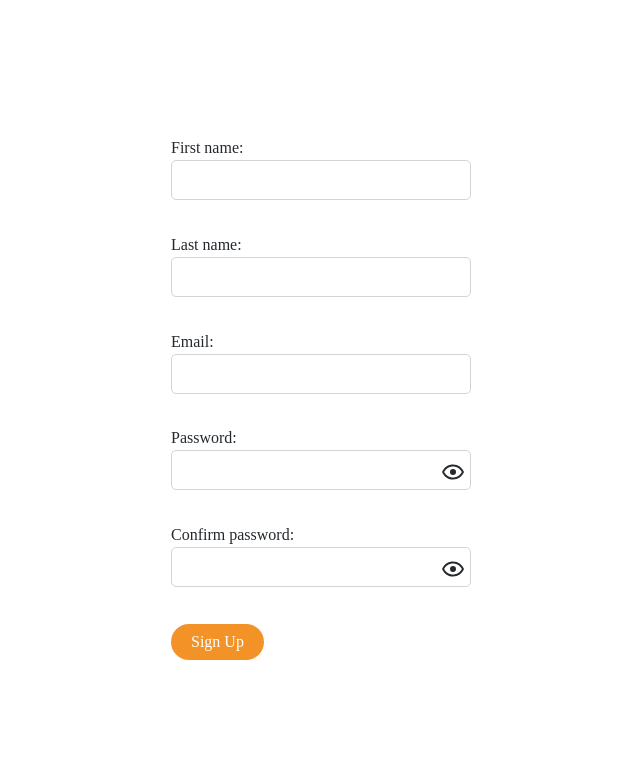
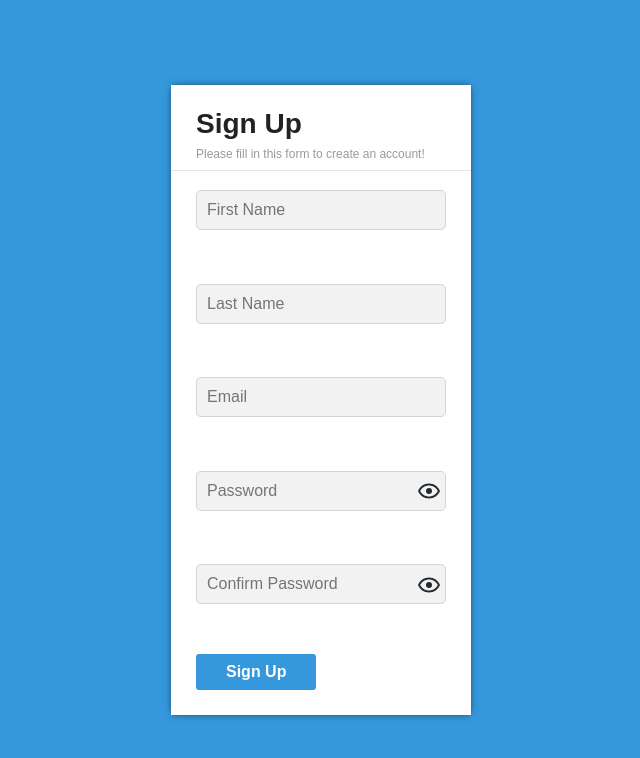
Before and after one commit to Crysis020304050/formik_test, a React (Create React App) app: page / in a window 1280 px wide. Shown: the top 758 px of the page, without its empty margins (319-959 px from the left). Built offline with nearby package versions, Linux system fonts and the light colour scheme.

Commit message:
Change styles of sign up form and add form wrapper

```diff
--- a/src/App.css
+++ /dev/null
@@ -1,38 +0,0 @@
-.App {
-  text-align: center;
-}
-
-.App-logo {
-  height: 40vmin;
-  pointer-events: none;
-}
-
-@media (prefers-reduced-motion: no-preference) {
-  .App-logo {
-    animation: App-logo-spin infinite 20s linear;
-  }
-}
-
-.App-header {
-  background-color: #282c34;
-  min-height: 100vh;
-  display: flex;
-  flex-direction: column;
-  align-items: center;
-  justify-content: center;
-  font-size: calc(10px + 2vmin);
-  color: white;
-}
-
-.App-link {
-  color: #61dafb;
-}
-
-@keyframes App-logo-spin {
-  from {
-    transform: rotate(0deg);
-  }
-  to {
-    transform: rotate(360deg);
-  }
-}
--- a/src/App.js
+++ b/src/App.js
@@ -1,10 +1,9 @@
 import React from 'react';
-import './App.css';
-import SignUpForm from "./components/SignUpForm";
+import SignUpFormPage from "./components/SignUpFormPage";
 
 function App() {
   return (
-    <SignUpForm/>
+    <SignUpFormPage/>
   );
 }
 
--- a/src/components/Input/Input.module.scss
+++ b/src/components/Input/Input.module.scss
@@ -5,6 +5,7 @@
 }
 
 .field {
+  background-color: #F2F2F2;
   margin-top: 4px;
   width: 100%;
   padding: 10px;
@@ -85,6 +86,6 @@
 
 .eyeIcon {
   position: absolute;
-  top: 50%;
+  top: 28%;
   right: 2%;
 }
--- a/src/components/Input/index.js
+++ b/src/components/Input/index.js
@@ -9,7 +9,6 @@ const Input = ({ field, form, meta: {error, touched}, ...props }) => {
     } );
     return (
         <label className={styles.container}>
-            {props.label}
             <input {...field} className={inputClassName} {...props}/>
             {error && touched && <div className={styles.errorTip}>{error}</div>}
         </label>
--- a/src/components/PasswordInput/index.js
+++ b/src/components/PasswordInput/index.js
@@ -39,7 +39,6 @@ class PasswordInput extends Component {
 
         return (
             <label className={styles.container}>
-                {props.label}
                 <input {...field} className={inputClassName} {...props} type={isHidden ? 'password' : 'text'}/>
                 {
                     this.renderEyeIcon()
--- a/src/components/SignUpForm/SignUpForm.module.scss
+++ b/src/components/SignUpForm/SignUpForm.module.scss
@@ -1,11 +1,13 @@
 .container {
-  max-width: 300px;
+  border-top: 1px solid rgba(0, 0, 0, 0.1);
+  max-width: inherit;
   width: 100%;
   height: 520px;
   display: flex;
   flex-direction: column;
   align-items: stretch;
   justify-content: space-between;
+  padding: 15px 25px 0;
 
   @media screen and (max-height: 550px){
     height: 400px;
@@ -17,12 +19,13 @@
 }
 
 .confirmButton {
-  background-color: #F39327;
+  background-color: var(--main-color);
   cursor: pointer;
   color: white;
-  padding: 10px 20px;
+  font-weight: 800;
+  padding: 10px 30px;
   align-self: flex-start;
-  border-radius: 20px;
+  border-radius: 3px;
 
   @media screen and (max-height: 550px){
     padding: 7px 17px;
--- a/src/components/SignUpForm/index.js
+++ b/src/components/SignUpForm/index.js
@@ -17,31 +17,31 @@ function SignUpForm(props) {
       <Form className={styles.container}>
           <Field name="firstName" >
               {
-                  fieldProps => <Input {...fieldProps} label="First name:" type="text"/>
+                  fieldProps => <Input {...fieldProps} placeholder="First Name" type="text"/>
               }
           </Field>
 
           <Field name="lastName" >
               {
-                  fieldProps => <Input {...fieldProps} label="Last name:" type="text"/>
+                  fieldProps => <Input {...fieldProps} placeholder="Last Name" type="text"/>
               }
           </Field>
 
           <Field name="email" >
               {
-                  fieldProps => <Input {...fieldProps} label="Email:" type="email" autocomplete="username"/>
+                  fieldProps => <Input {...fieldProps} placeholder="Email" type="email" autocomplete="username"/>
               }
           </Field>
 
           <Field name="password" >
               {
-                  fieldProps => <PasswordInput {...fieldProps} label="Password:" type="password" autocomplete="new-password"/>
+                  fieldProps => <PasswordInput {...fieldProps} placeholder="Password" type="password" autocomplete="new-password"/>
               }
           </Field>
 
           <Field name="confirmPassword" >
               {
-                  fieldProps => <PasswordInput {...fieldProps} label="Confirm password:" type="password" autocomplete="new-password"/>
+                  fieldProps => <PasswordInput {...fieldProps} placeholder="Confirm Password" type="password" autocomplete="new-password"/>
               }
           </Field>
           <div className={styles.confirmButton} onClick={props.submitForm}>Sign Up</div>
--- /dev/null
+++ b/src/components/SignUpFormPage/SignUpFormPage.module.scss
@@ -0,0 +1,23 @@
+.formWrapper {
+  background-color: #FFFFFF;
+  max-width: 300px;
+  width: 100%;
+  display: flex;
+  flex-direction: column;
+  padding: 25px 0;
+  box-shadow: 0px 0px 8px -2px rgba(0,0,0,0.75);
+  font-family: sans-serif;
+
+  h1 {
+    margin-left: 25px;
+    font-size: 28px;
+    font-weight: 600;
+  }
+
+  h4 {
+    margin: 10px 0 10px 25px;
+    color: rgba(0, 0, 0, 0.4);
+    font-size: 12px;
+  }
+
+}
--- /dev/null
+++ b/src/components/SignUpFormPage/index.js
@@ -0,0 +1,15 @@
+import React from 'react';
+import SignUpForm from "../SignUpForm";
+import styles from './SignUpFormPage.module.scss';
+
+function SignUpFormPage(props) {
+    return (
+        <div className={styles.formWrapper}>
+            <h1>Sign Up</h1>
+            <h4>Please fill in this form to create an account!</h4>
+            <SignUpForm/>
+        </div>
+    );
+}
+
+export default SignUpFormPage;
--- a/src/index.css
+++ b/src/index.css
@@ -365,9 +365,12 @@ textarea {
   padding: 0.2em 0;
 }
 
+
 body {
   min-width: 100vw;
   min-height: 100vh;
+  --main-color: #3598DC;
+  background-color: var(--main-color);
 }
 
 * {
```
